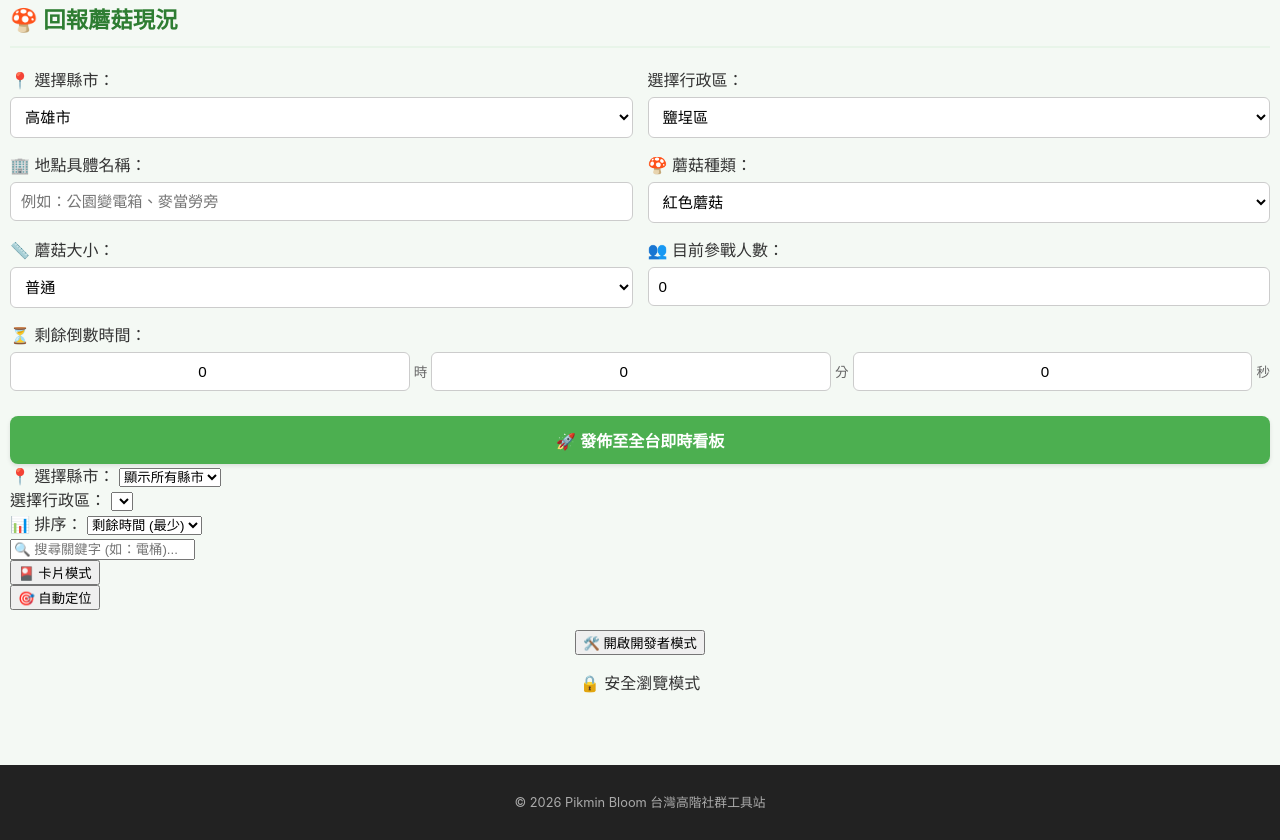
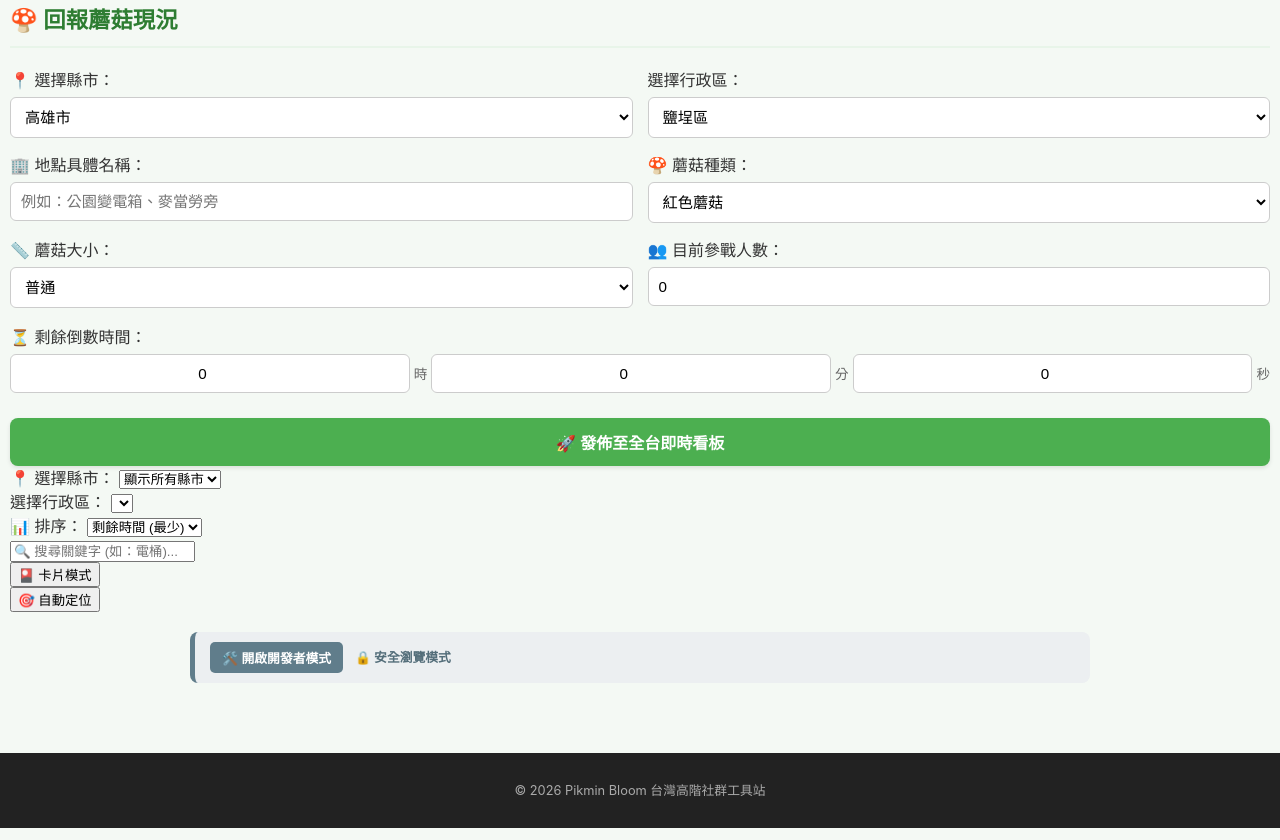
Before and after one commit to jeffcheb/pikmin_mushrooms, a plain HTML site: page report.html in a window 1280 px wide. Shown: the part 62-902 px from the top of the page. Drawn offline with Linux system fonts and the light colour scheme; no server answers.

Commit message:
Update report.html

```diff
--- a/report.html
+++ b/report.html
@@ -6,7 +6,7 @@
     <title>皮克敏蘑菇即時回報站</title>
     <script src="https://www.gstatic.com/firebasejs/8.10.1/firebase-app.js"></script>
     <script src="https://www.gstatic.com/firebasejs/8.10.1/firebase-database.js"></script>
-    <link rel="stylesheet" href="style.css?v=2026_perfect_fix">
+    <link rel="stylesheet" href="style.css?v=2026_ultimate_fix">
 </head>
 <body>
 
@@ -73,7 +73,7 @@
                     <div class="form-cell">
                         <label>👥 目前參戰人數：</label>
                         <input type="number" id="form-count" value="0" min="0">
-                        <span id="count-hint"></span>
+                        <span id="count-hint" style="font-size: 12px; color: #78909c; display: block; margin-top: 4px;"></span>
                     </div>
                 </div>
                 <div class="form-row">
@@ -123,9 +123,9 @@
             <button id="geo-btn">🎯 自動定位</button>
         </div>
 
-        <div style="text-align: center; margin: 20px 0;">
-            <button id="dev-mode-btn">🛠️ 開啟開發者模式</button>
-            <p id="dev-status">🔒 安全瀏覽模式</p>
+        <div class="dev-toolbar">
+            <button id="dev-mode-btn" class="dev-mode-btn">🛠️ 開啟開發者模式</button>
+            <span id="dev-status" class="dev-status">🔒 安全瀏覽模式</span>
         </div>
 
         <div id="mushroom-container"></div>
```
